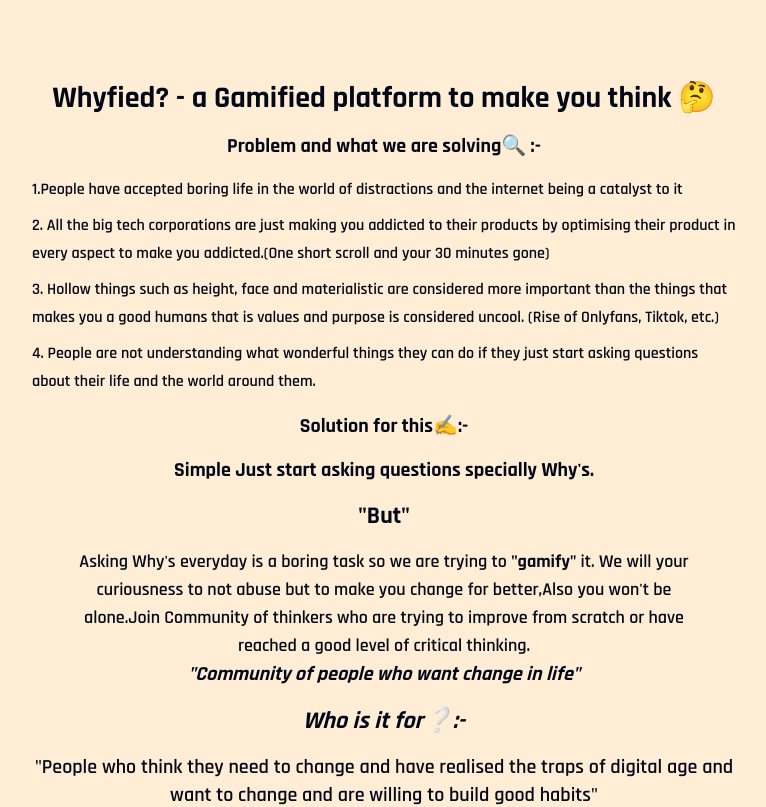
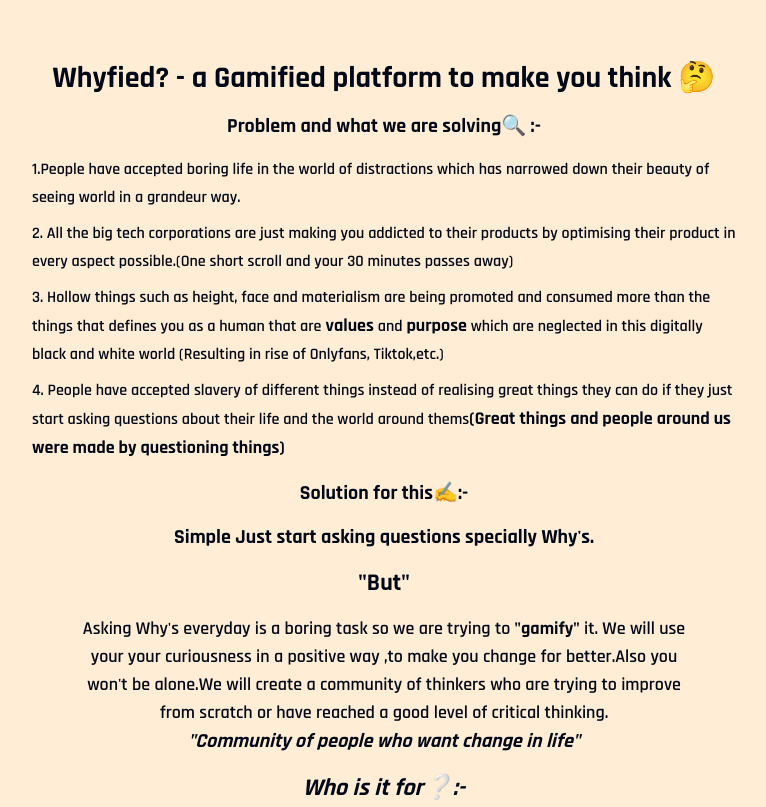
Before and after one commit to DhrishP/WhyFied, a Next.js app: page / in a window 1280 px wide. Shown: the top 807 px of the page, without its empty margins (256-1022 px from the left). Built offline with nearby package versions, Linux system fonts and the light colour scheme; no server answers.

Commit message:
fixed some typos

```diff
--- a/app/page.tsx
+++ b/app/page.tsx
@@ -24,17 +24,17 @@ export default function Home() {
             toast("Email registered successfully,Thanks for taking interest😉");
           }
           if (data.error) {
-            toast("Email didn't get register due to some error🥺")
+            toast("Email didn't get register due to some error🥺");
           }
-          if(data.exist){
-            toast("Email already registered,Try a new one!😉")
+          if (data.exist) {
+            toast("Email already registered,Try a new one!😉");
           }
         })
         .catch((err) => console.log(err));
     });
   };
   return (
-    <div className="font-semibold bg-orange-100 pt-10 text-lg flex items-center justify-center flex-col lg:px-72 px-6 space-y-4">
+    <div className="font-semibold bg-orange-100 pt-5 text-lg flex items-center justify-center flex-col lg:px-72 px-6 space-y-4">
       <h2 className="font-extrabold text-3xl pt-10">
         Whyfied? - a Gamified platform to make you think 🤔
       </h2>
@@ -43,24 +43,27 @@ export default function Home() {
       </h3>
       <div className="flex flex-col space-y-2 text-[1rem]">
         <p>
-          1.People have accepted boring life in the world of distractions and
-          the internet being a catalyst to it
+          1.People have accepted boring life in the world of distractions which
+          has narrowed down their beauty of seeing world in a grandeur way.
         </p>
         <p>
           2. All the big tech corporations are just making you addicted to their
-          products by optimising their product in every aspect to make you
-          addicted.(One short scroll and your 30 minutes gone)
+          products by optimising their product in every aspect possible.(One
+          short scroll and your 30 minutes passes away)
         </p>
         <p>
-          3. Hollow things such as height, face and materialistic are considered
-          more important than the things that makes you a good humans that is
-          values and purpose is considered uncool. (Rise of Onlyfans, Tiktok,
-          etc.)
+          3. Hollow things such as height, face and materialism are being
+          promoted and consumed more than the things that defines you as a human that
+          are
+          <span className="font-extrabold text-lg"> values </span>and{" "}
+          <span className="font-extrabold text-lg">purpose</span> which are neglected
+          in this digitally black and white world (Resulting in rise of
+          Onlyfans, Tiktok,etc.)
         </p>
         <p>
-          4. People are not understanding what wonderful things they can do if
-          they just start asking questions about their life and the world around
-          them.
+          4. People have accepted slavery of different things instead of
+          realising great things they can do if they just start asking questions
+          about their life and the world around thems<span className="font-bold text-lg">(Great things and people around us were made by questioning things)</span>
         </p>
       </div>
       <h3 className="font-bold text-xl">Solution for this✍️:-</h3>
@@ -71,18 +74,19 @@ export default function Home() {
       <p className="text-center px-10">
         Asking Why&apos;s everyday is a boring task so we are trying to{" "}
         <span className="font-extrabold">&quot;gamify&quot;</span> it. We will
-        your curiousness to not abuse but to make you change for better,Also you
-        won&apos;t be alone.Join Community of thinkers who are trying to improve
-        from scratch or have reached a good level of critical thinking. <br />
+        use your your curiousness in a positive way ,to make you change for
+        better.Also you won&apos;t be alone.We will create a community of
+        thinkers who are trying to improve from scratch or have reached a good
+        level of critical thinking. <br />
         <i className="text-xl font-bold text-center ">
           &quot;Community of people who want change in life&quot;
         </i>
       </p>
       <i className="text-2xl font-extrabold px-24">Who is it for❔:-</i>
       <p className="text-xl  text-center">
-        &quot;People who think they need to change and have realised the traps
-        of digital age and want to change and are willing to build good
-        habits&quot;
+        &quot;People who have realised the mental traps applied on them by the
+        digital chaos and want to develop good habits to counter it from
+        it&apos;s fundamentals&quot;(From a teen to a old age man)
       </p>
       <div className="text-2xl font-semibold space-y-2 mt-2">
         <h2>
```
